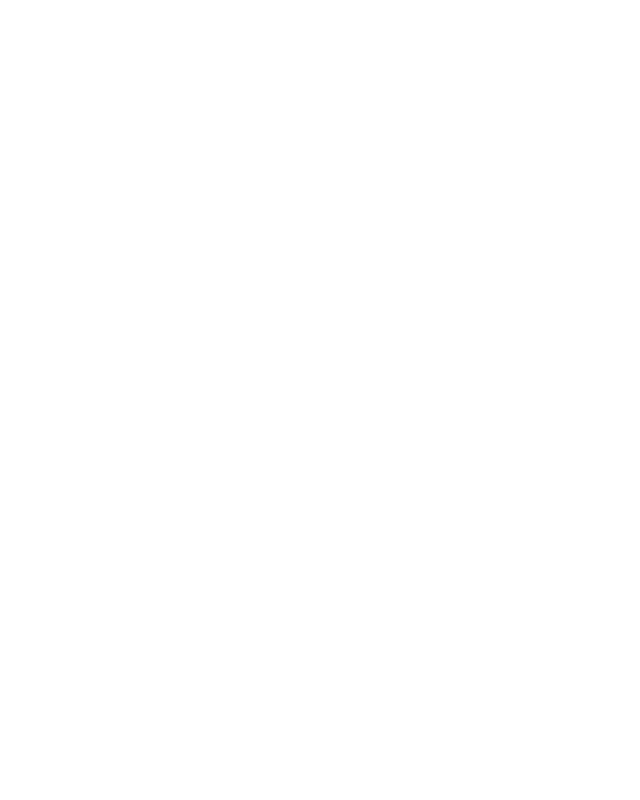
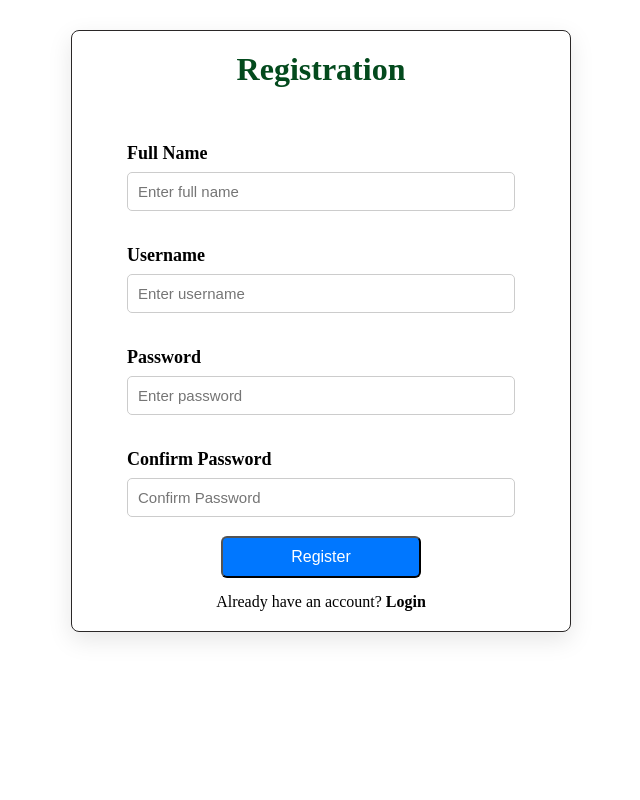
Before and after one commit to Aayush-Raut10/QR-Generator, a Django app: page /accounts/register in a window 1280 px wide. Before the commit the part shown is empty. Shown: the whole page, without its empty margins (319-959 px from the left). Run offline with Django 5.2, Linux system fonts and the light colour scheme.

Commit message:
Login and Register page

```diff
--- a/accounts/templates/accounts/register.html
+++ b/accounts/templates/accounts/register.html
@@ -0,0 +1,133 @@
+<!DOCTYPE html>
+<html lang="en">
+<head>
+    <meta charset="UTF-8">
+    <meta name="viewport" content="width=device-width, initial-scale=1.0">
+    <title>Login</title>
+    <style>
+
+        *{
+            margin:0px;
+            padding:0px;
+            box-sizing: border-box;
+        }
+
+        .container{
+
+            width:500px;
+            min-width: none;
+            border: 1px solid #2a2727;
+            padding:10px;
+            margin:30px auto;
+            text-align: center;
+            border-radius: 8px;
+            box-shadow: 0 8px 25px rgba(0,0,0,0.1);
+        }
+
+        h1{
+            color:rgb(3, 74, 29);
+            padding:10px;
+            margin-bottom: 8px;
+        }
+
+        form{
+
+            padding:10px 30px;
+            border-radius: 8px;
+            display:flex;
+            flex-direction: column;
+            align-items: center;
+        }
+
+        .input-group{
+
+            width:100%;
+            margin-bottom: 4px;
+            padding:15px;
+            text-align: left;
+            font-family:'Times New Roman', Times, serif
+        }
+
+        label{
+            display: block;
+            margin-bottom: 8px;
+            font-size: 18px;
+            font-weight: 600;
+
+        }
+
+        input{
+            width:100%;
+            padding:10px;
+            border-radius: 5px;
+            border: 1px solid #ccc;
+            font-size: 15px;
+        }
+
+        button{
+
+            width:200px;
+            margin-bottom: 15px;
+            padding:10px;
+            border-radius: 6px;
+            background-color: #0077ff;
+            color:white;
+            font-size:16px;
+        }
+
+        .error-div{
+            margin-bottom: 20px;
+            font-size: 18px;
+            color:red;
+        }
+
+        a{
+            display:inline;
+            text-decoration: none;
+            color:black;
+            font-weight:600;
+        }
+
+
+    </style>
+</head>
+<body>
+    <div class="container">
+
+        <h1>Registration</h1>
+
+        <div class="error-div">
+            <!-- <p>Username or password are incorrect!</p> -->
+        </div>
+
+        <form action="" method="POST">
+
+            <div class="input-group">
+                <label for="fullname">Full Name</label>
+                <input type="text" name="fullname" placeholder="Enter full name" required>
+            </div>
+
+            <div class="input-group">
+                <label for="username">Username</label>
+                <input type="text" name="username" placeholder="Enter username" required>
+            </div>
+
+            <div class="input-group">
+                <label for="password">Password</label>
+                <input type="password" name="password" placeholder="Enter password" required>
+            </div>
+
+            <div class="input-group">
+                <label for="confirmpassword">Confirm Password</label>
+                <input type="password" name="confirmpassword" placeholder="Confirm Password" required>
+            </div>
+
+            <button type="submit">Register</button>
+
+             <span id="register-text">Already have an account? <a href="{% url 'login_user' %}">Login</a></span>
+
+        </form>
+
+    </div>
+</body>
+</html>
```
Also changed, not shown: accounts/templates/accounts/login.html (+94 -1 lines).
